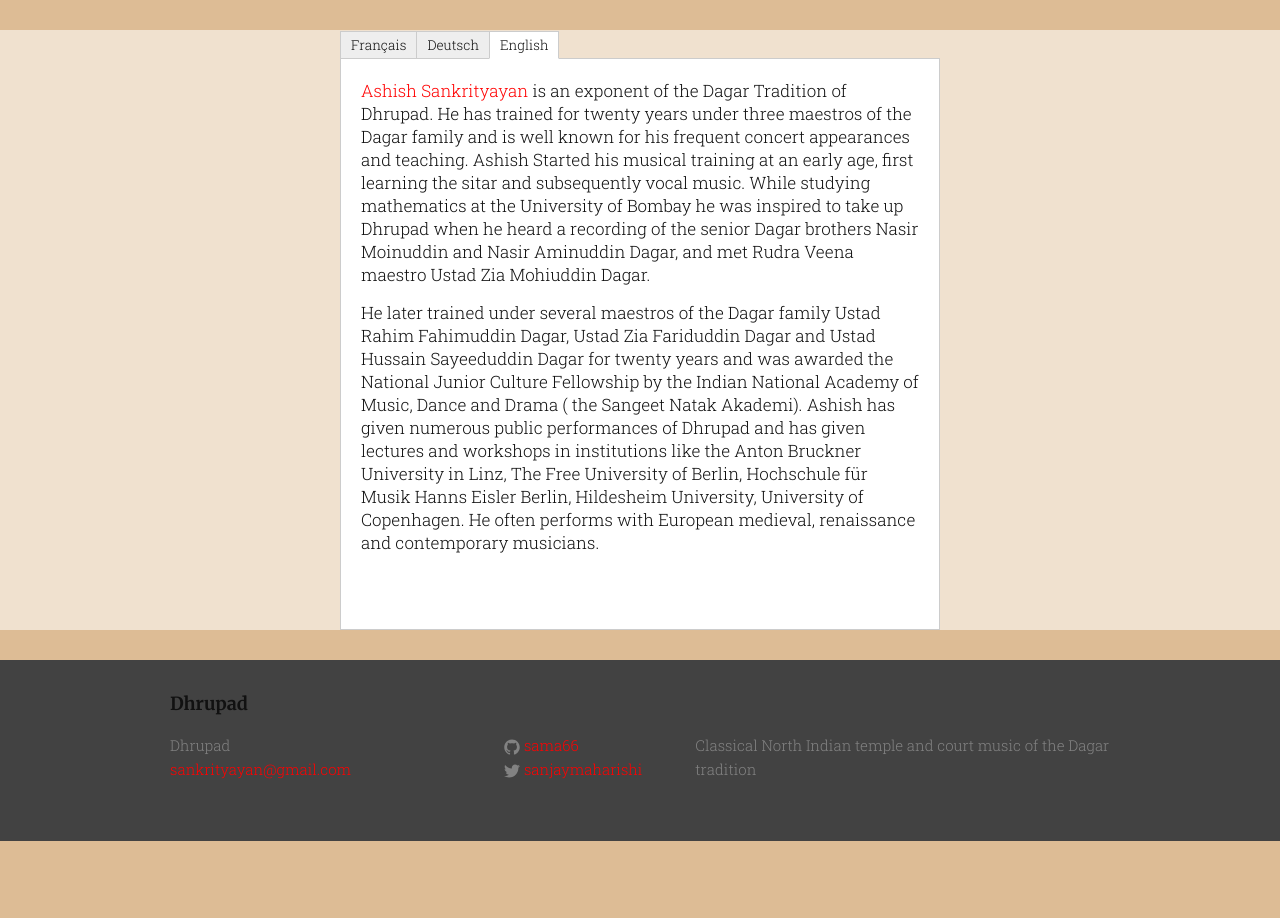
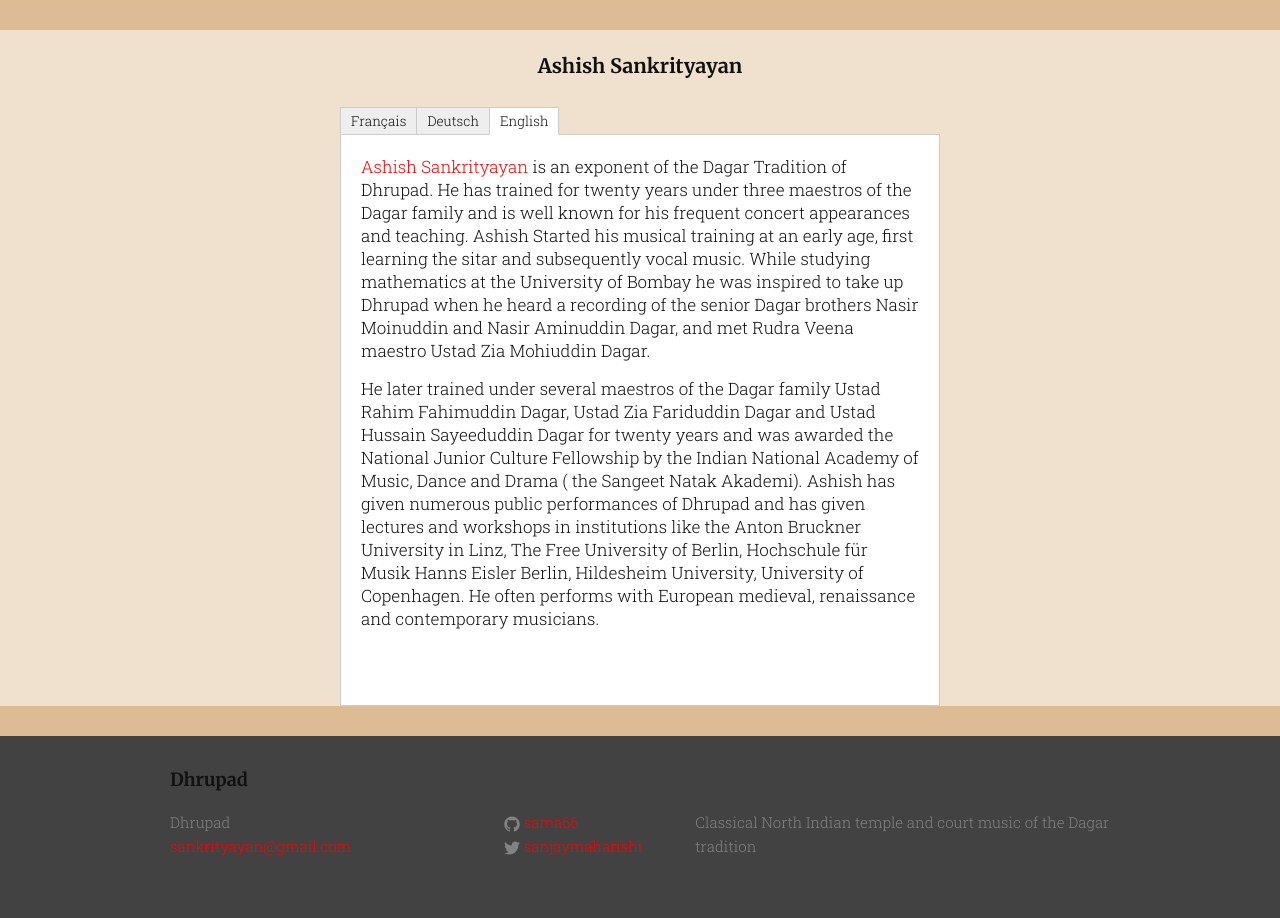
Before and after one commit to sama66/q2, a Jekyll site: the page built from index.html, in a window 1280 px wide. Shown: the part 5014-5932 px from the top of the page. Built offline with Jekyll 4.4.1, drawn with Linux system fonts in a browser that asks for light colours; before the commit the page ends 5855 px from its top, so only the background shows below that.

Commit message:
front tabs

```diff
--- a/_includes/frontpage.html
+++ b/_includes/frontpage.html
@@ -38,6 +38,7 @@
 </figure>
 
 <div class="lighten">
+  <h3>Ashish Sankrityayan</h3>
   <div class="text-box">
 
     <div class="tab">
--- a/_sass/_frontpage.scss
+++ b/_sass/_frontpage.scss
@@ -1,5 +1,10 @@
 .front {
   margin: 0 auto 30px;
+
+  h3 {
+    text-align: center;
+    padding-top: 20px;
+  }
 }
   figure {
     display: block;
```
